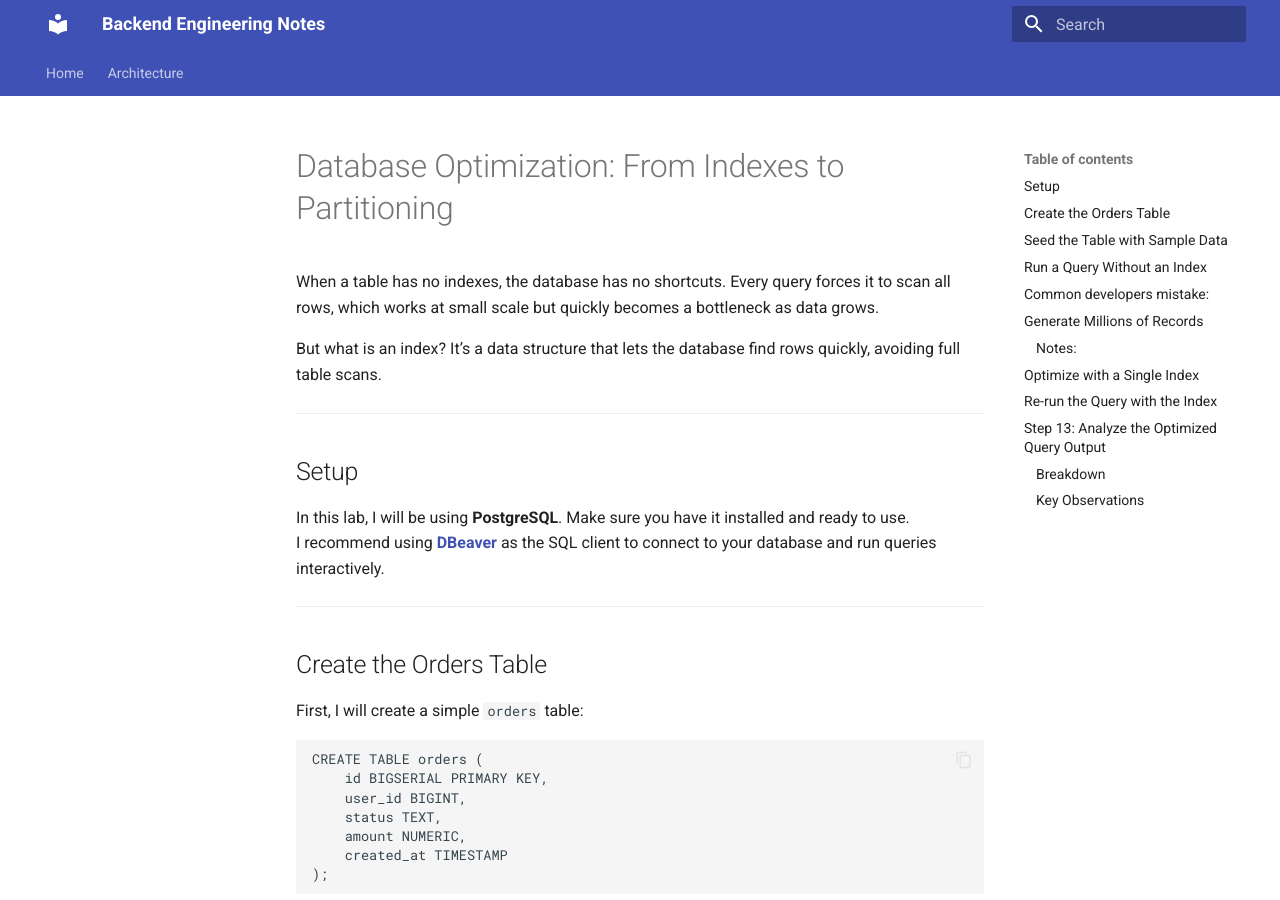
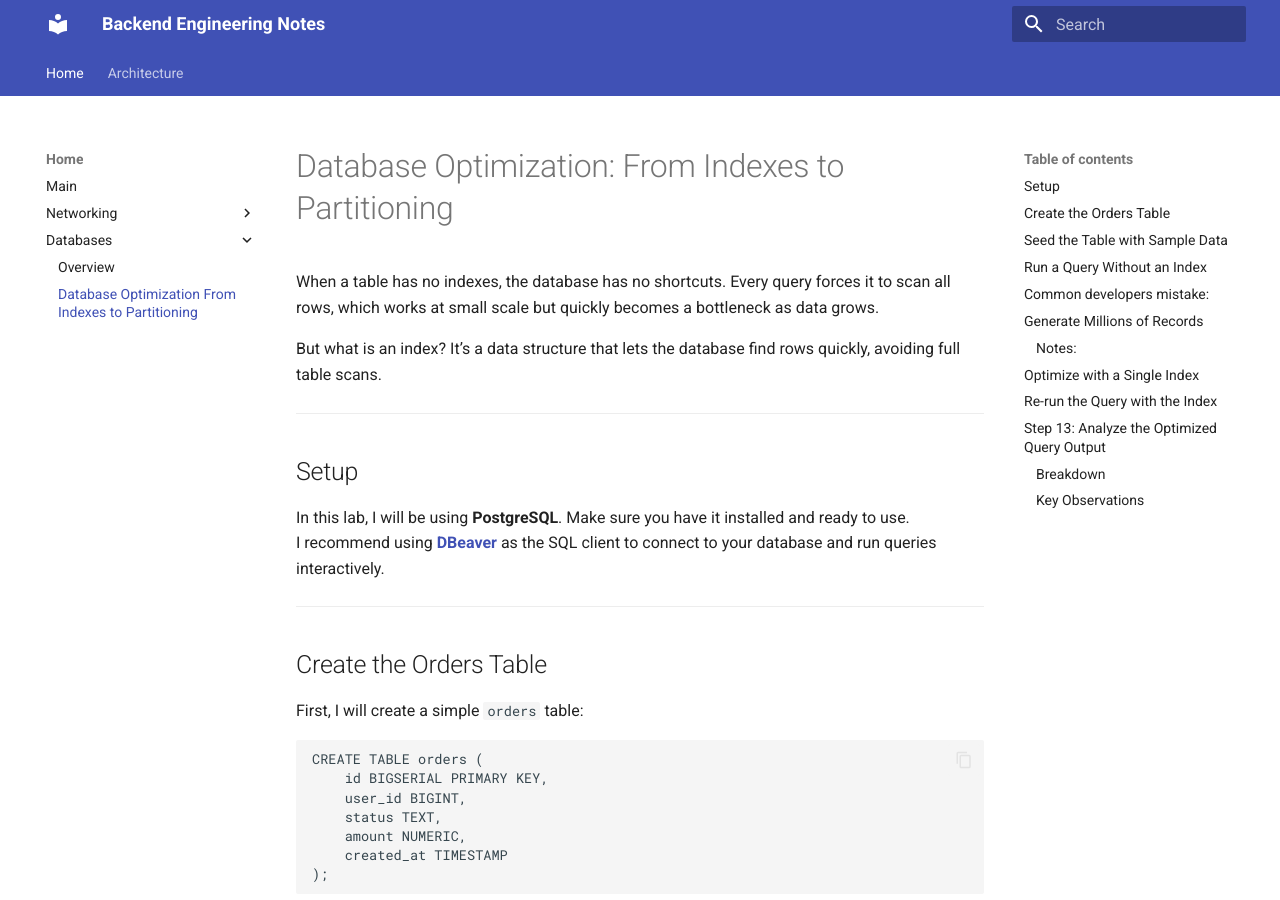
Before and after one commit to labeebahmad201/backend-engineering-notes, an MkDocs documentation site: the page built from docs/databases/Database-Optimization-From-Indexes-to-Partitioning.md, in a window 1280 px wide and 900 px high. Built offline with MkDocs 1.6.1 and Material for MkDocs 9.7.7, drawn with Linux system fonts in a browser that asks for light colours.

Commit message:
Update mkdocs.yml

```diff
--- a/mkdocs.yml
+++ b/mkdocs.yml
@@ -9,14 +9,15 @@ theme:
     - content.code.copy
     - header.autohide
 
-  # move search to sidebar
-  search:
-    provider: lunr
-    placement: sidebar
-  # make sidebar sub-items collapsed by default
-  navigation.expand: false
+# Move search to sidebar
+search:
+  provider: lunr
+  placement: sidebar
 
-# include custom CSS
+# Make sidebar sub-items collapsed by default
+navigation.expand: false
+
+# Include custom CSS
 extra_css:
   - css/extra.css
 
@@ -26,10 +27,10 @@ nav:
       - Networking:
           - Overview: networking/index.md
           - OSI Model: networking/osi.md
-          - OSI Layer's unit of data: networking/osi-unit-of-data.md
+          - OSI Layer's Unit of Data: networking/osi-unit-of-data.md
       - Databases:
-        - Overview: databases/overview.md
-        - Database Optimization From Indexes to Partitioning: database/Database-Optimization-From-Indexes-to-Partitioning.md
+          - Overview: databases/overview.md
+          - Database Optimization From Indexes to Partitioning: databases/Database-Optimization-From-Indexes-to-Partitioning.md
   - Architecture:
       - Overview: architecture/layered.md
       - Layered: architecture/layered.md
```
